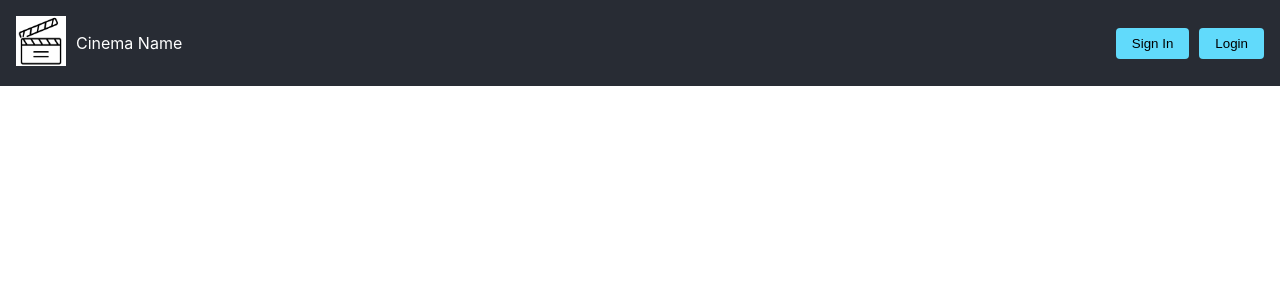
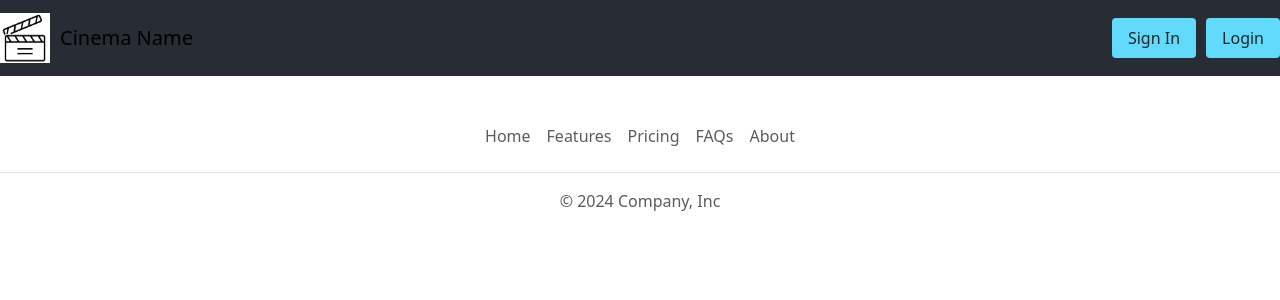
Before and after one commit to ctal09/Cinema, a React (Create React App) app in the folder phase-1/: page / in a window 1280 px wide. Shown: the top 300 px of the page. Built offline with nearby package versions, Linux system fonts and the light colour scheme.

Commit message:
Footer added in the Code

```diff
--- a/phase-1/package.json
+++ b/phase-1/package.json
@@ -6,6 +6,7 @@
     "@testing-library/jest-dom": "^5.17.0",
     "@testing-library/react": "^13.4.0",
     "@testing-library/user-event": "^13.5.0",
+    "bootstrap": "^5.3.3",
     "react": "^18.3.1",
     "react-dom": "^18.3.1",
     "react-scripts": "5.0.1",
--- a/phase-1/src/App.js
+++ b/phase-1/src/App.js
@@ -1,11 +1,13 @@
 import logo from './logo.svg';
 import './App.css';
 import Navbar from './Components/NavBar/navbar';
+import Footer from './Components/NavBar/footer';
 
 function App() {
   return (
     <div className="App">
       <Navbar />
+      <Footer />
     </div>
   );
 }
--- /dev/null
+++ b/phase-1/src/Components/NavBar/footer.jsx
@@ -0,0 +1,14 @@
+function Footer() {
+    return (
+        <footer className="py-3 my-4">
+            <ul className="nav justify-content-center border-bottom pb-3 mb-3">
+                <li className="nav-item"><a href="#" className="nav-link px-2 text-body-secondary">Home</a></li>
+                <li className="nav-item"><a href="#" className="nav-link px-2 text-body-secondary">Features</a></li>
+                <li className="nav-item"><a href="#" className="nav-link px-2 text-body-secondary">Pricing</a></li>
+                <li className="nav-item"><a href="#" className="nav-link px-2 text-body-secondary">FAQs</a></li>
+                <li className="nav-item"><a href="#" className="nav-link px-2 text-body-secondary">About</a></li>
+            </ul>
+            <p className="text-center text-body-secondary">© 2024 Company, Inc</p>
+        </footer>);
+};
+export default Footer;
--- a/phase-1/src/Components/NavBar/navbar.jsx
+++ b/phase-1/src/Components/NavBar/navbar.jsx
@@ -2,6 +2,7 @@
 import React, { useState } from 'react';
 import './Styles/navbar.css';
 import logo from '../../Images/Logo.png';
+import 'bootstrap/dist/css/bootstrap.min.css';
 
 const Navbar = () => {
     const [isMenuOpen, setIsMenuOpen] = useState(false);
```
Also changed, not shown: 1 other file (tests, documents, lock files or other folders).
